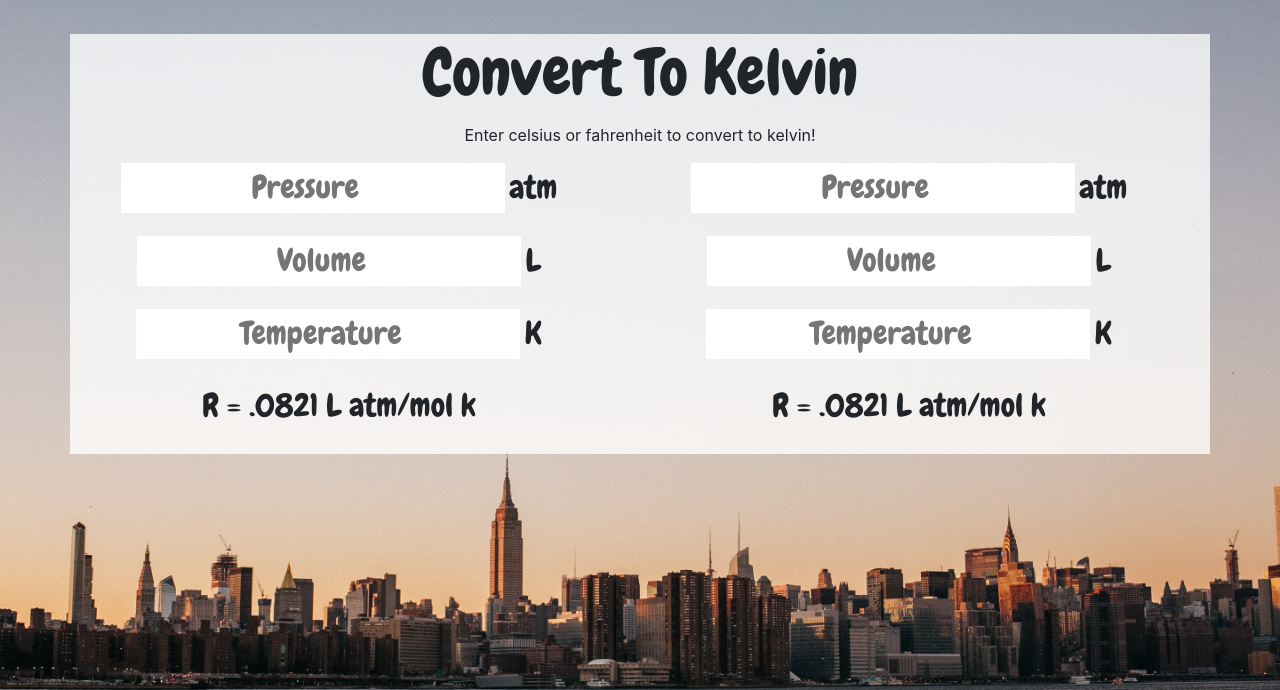
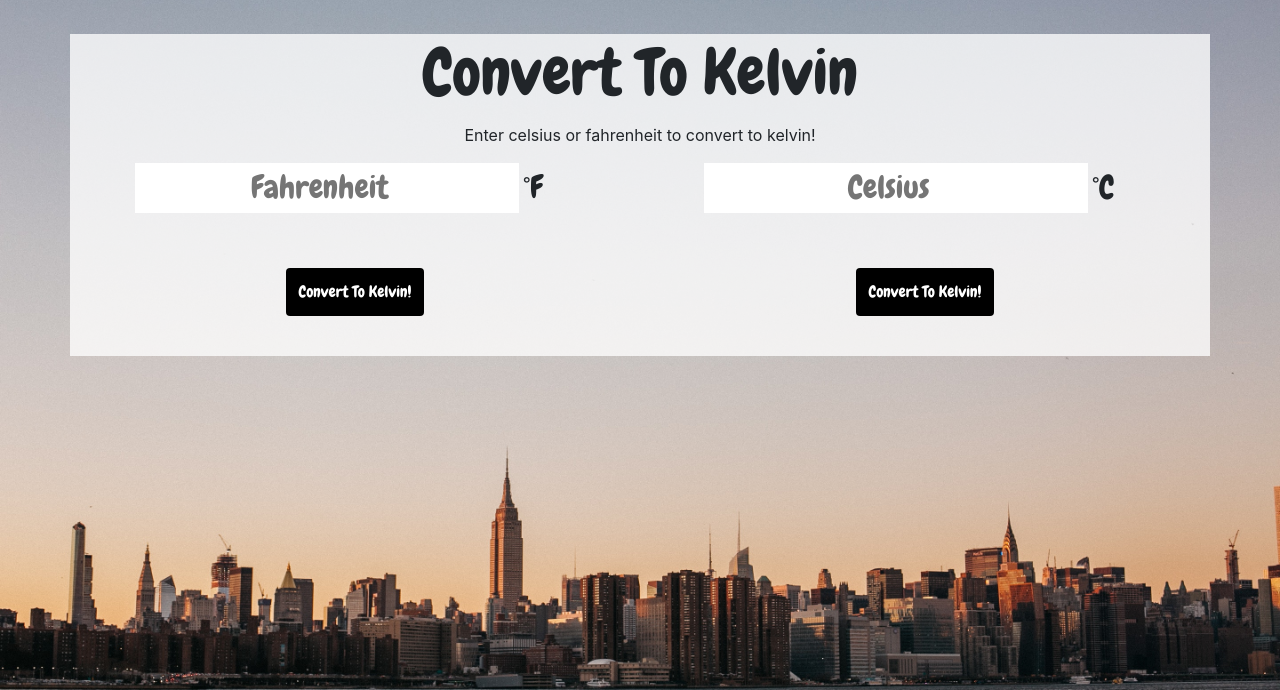
Before and after one commit to SLC-Ghoul/Ideal-Gas-Law, a plain HTML site: page IdealGasLaw/pages/ConvertTemp.html in a window 1280 px wide. Shown: the part 110-800 px from the top of the page. Drawn offline with nearby package versions, Linux system fonts and the light colour scheme; files whose address does not match are found by name.

Commit message:
new temp conversion

```diff
--- a/IdealGasLaw/pages/ConvertTemp.html
+++ b/IdealGasLaw/pages/ConvertTemp.html
@@ -59,28 +59,19 @@
                 <form>
                     <div class='form-row'>
                         <div class='form-group col-lg-12 text-center '>
-                                <input type='number' class='data-point' id='pressure-input' placeholder="Pressure">
-                                <label class="input-label">atm</label>
+                                <input type='number' class='data-point' id='fahrenheit-input' placeholder="Fahrenheit">
+                                <label class="input-label">&#176F</label>
 
                         </div>
-                        <div class='form-group col-lg-12 text-center  '>
+                        <div class='form-group col-lg-12 text-center '>
+                            <button class='btn submit-button' id='fahrenheit-con'>Convert To Kelvin!</button>
 
-                                <input type='number' class='data-point' id='volume-input' placeholder="Volume">
-                                <label class ='input-label'>L</label>
                         </div>
 
 
-                        <div class='form-group col-lg-12 text-center '>
-                                <input type='number' class='data-point' id='celsius-input' placeholder="Temperature">
-
-                                <label class='input-label'>K</label>
-
-                        </div>
-                        <div class='form-group col-lg-12 text-center '>
-                                <label class='input-label'>R = .0821 L atm/mol k</label>
 
 
-                        </div>
+
                     </div>
 
                 </form>
@@ -93,26 +84,13 @@
                 <form>
                     <div class='form-row'>
                         <div class='form-group col-lg-12 text-center '>
-                                <input type='number' class='data-point' id='pressure-input' placeholder="Pressure">
-                                <label class="input-label">atm</label>
+                                <input type='number' class='data-point' id='celcon-input' placeholder="Celsius">
+                                <label class="input-label">&#176C</label>
 
                         </div>
-                        <div class='form-group col-lg-12 text-center  '>
-
-                                <input type='number' class='data-point' id='volume-input' placeholder="Volume">
-                                <label class ='input-label'>L</label>
-                        </div>
-
 
                         <div class='form-group col-lg-12 text-center '>
-                                <input type='number' class='data-point' id='celsius-input' placeholder="Temperature">
-
-                                <label class='input-label'>K</label>
-
-                        </div>
-                        <div class='form-group col-lg-12 text-center '>
-                                <label class='input-label'>R = .0821 L atm/mol k</label>
-
+                            <button class='btn submit-button' id='Celsius-con'>Convert To Kelvin!</button>
 
                         </div>
                     </div>
```
